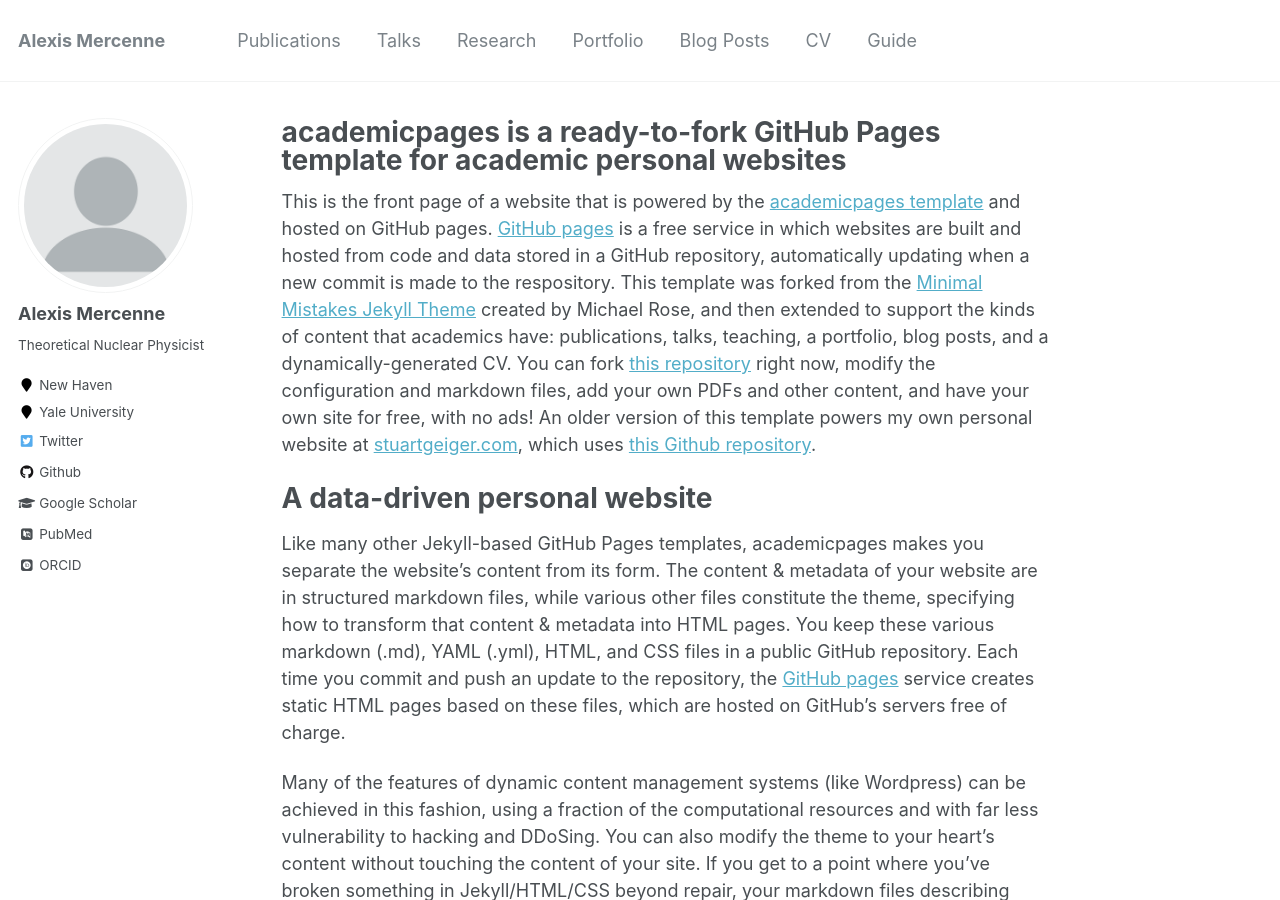
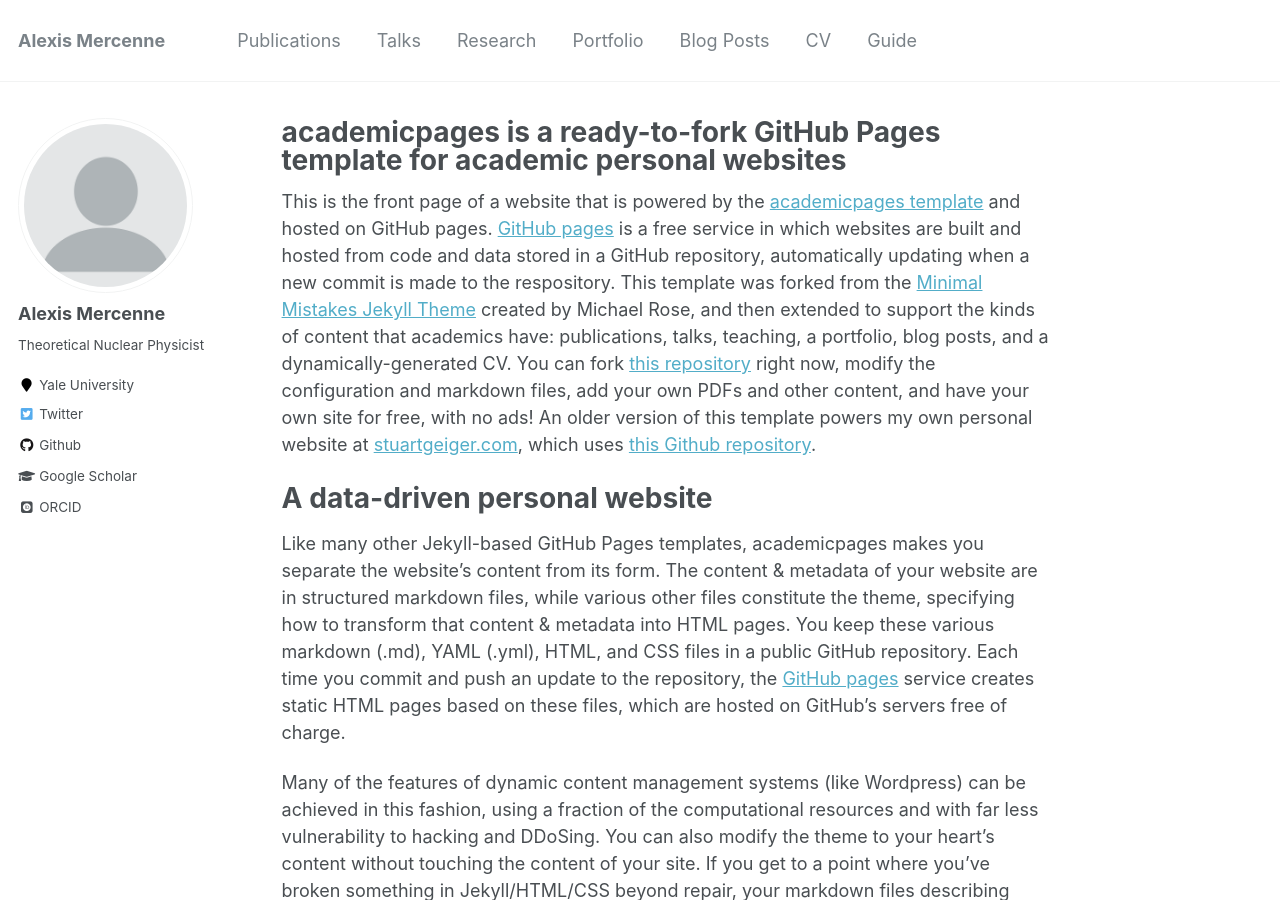
Before and after one commit to amercenne/amercenne.github.io, a Jekyll site: the page built from _pages/about.md, in a window 1280 px wide and 900 px high. Built offline with Jekyll 4.4.1, drawn with Linux system fonts in a browser that asks for light colours; some web fonts are replaced.

Commit message:
Few details added.

```diff
--- a/_config.yml
+++ b/_config.yml
@@ -83,10 +83,10 @@
   name             : "Alexis Mercenne"
   avatar           : "profile.png"
   bio              : "Theoretical Nuclear Physicist"
-  location         : "New Haven"
+  location         :
   employer         : "Yale University"
-  pubmed           : "https://www.ncbi.nlm.nih.gov/pubmed/?term=john+snow"
-  googlescholar    : "http://yourfullgooglescholarurl.com"
+  pubmed           :
+  googlescholar    : "https://scholar.google.com/citations?hl=en&user=k3wLQY4AAAAJ&view_op=list_works&gmla=AJsN-F670qoy52IpHGRvxi1ZlEHDqTxMgL1zkMEbPRjFDXwmDqq3jGB1nXizPc92U23SMYm5QI4y7AgydgYrU0GRNZQQRagEl_lE5r2AbbVsBYxQ_OI3IR6tMBvVFvWsapXZVQ1FzyAVV8Reurhc224GnoVV9KlVEedPvxEYp0xnjWpl6vLcdCg"
   email            :
   researchgate     :  # example: "https://www.researchgate.net/profile/yourprofile"
   uri              :
```
